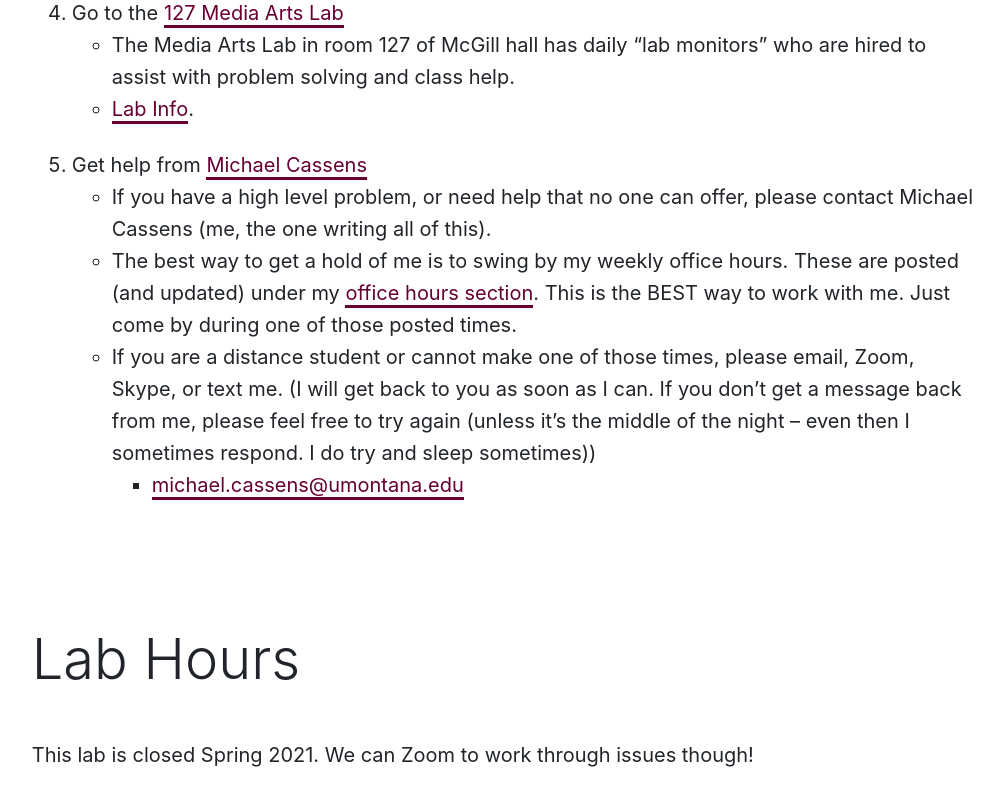
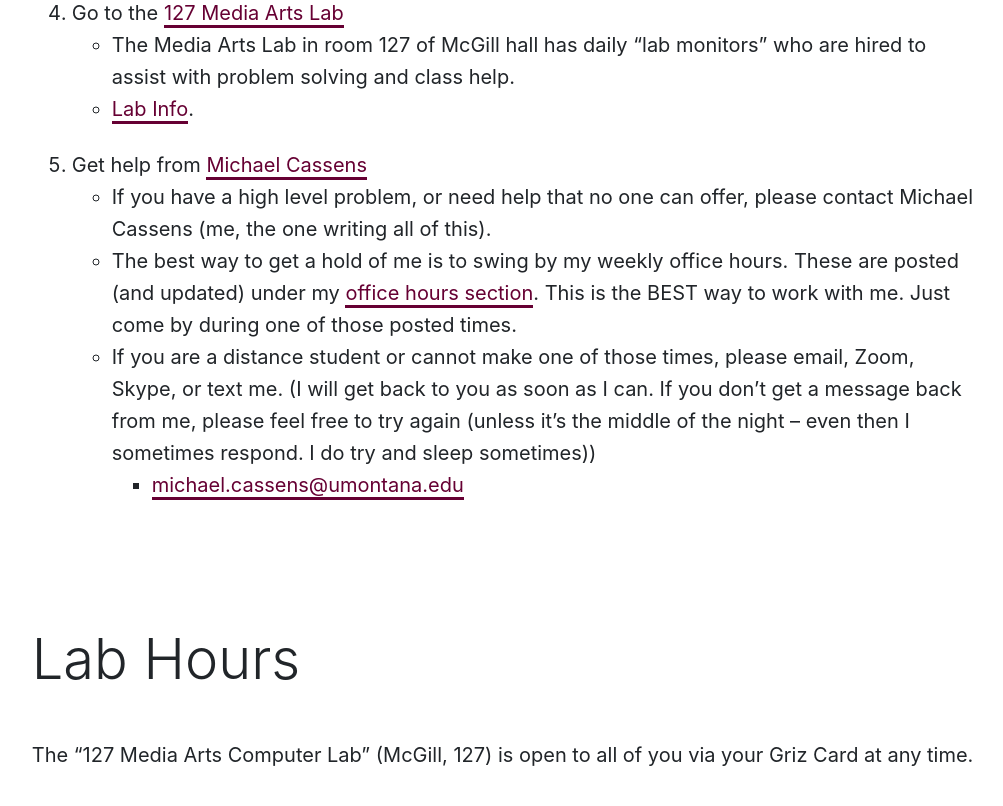
Before and after one commit to Montana-Media-Arts/441-web-tech-Spring2022-course, a Jekyll site: the page built from modules/help/_posts/2017-01-01-help.md, in a window 1280 px wide and 900 px high, scrolled down 1403 px. Shown: the top 806 px of the window, without its empty margins (132-1135 px from the left). Built offline with Jekyll 4.4.1, drawn with Linux system fonts in a browser that asks for light colours; nearby versions of some CDN libraries; comment, search, counter and statistics services are not loaded; part of the change alters nothing that is shown.

Commit message:
Update links

```diff
--- a/modules/help/_posts/2017-01-01-help.md
+++ b/modules/help/_posts/2017-01-01-help.md
@@ -7,8 +7,8 @@ permalink: /:title/
 
 ## Help Quick Links
 
-- [Course Issues Forum](https://github.com/Montana-Media-Arts/441-WebTech-Spring2021/issues)
-- [Course Discord](https://discord.gg/jCcZ9mNN)
+- [Course Issues Forum](https://github.com/Montana-Media-Arts/441-WebTech-Spring2022/issues)
+- [Course Discord](https://discord.gg/dVQrKNHCmC)
 - [127, Media Arts Lab Hours](#lab-hours)
 - [Email the TA, TBA](mailto:michael.cassens@umontana.edu?subject=441%20Question)
 - [Email Michael Cassens](mailto:michael.cassnes@umontana.edu?subject=441%20Question)
@@ -18,9 +18,9 @@ permalink: /:title/
 Do the following to get help with problems.
 
 1. Google the problem.
-2. Post a message to the [Course Discord](https://discord.gg/jCcZ9mNN)
+2. Post a message to the [Course Discord](https://discord.gg/dVQrKNHCmC)
     - Discord is like a massive chat where everyone can talk to one another in real time and help each other out with issues or just chat.
-3. Post to the [course issues forum](https://github.com/Montana-Media-Arts/441-WebTech-Spring2021/issues).
+3. Post to the [course issues forum](https://github.com/Montana-Media-Arts/441-WebTech-Spring2022/issues).
     - The advantage to the GitHub issues forum is its advanced system for including formatted code. This will help with problem solving.
 4. Go to the [127 Media Arts Lab](#lab-hours)
     - The Media Arts Lab in room 127 of McGill hall has daily "lab monitors" who are hired to assist with problem solving and class help.
@@ -35,6 +35,6 @@ Do the following to get help with problems.
 
 
 ## Lab Hours
-This lab is closed Spring 2021.  We can Zoom to work through issues though!
-<!--
-The "127 Media Arts Computer Lab" (McGill, 127) is open to all of you via your Griz Card at any time.-->
+
+
+The "127 Media Arts Computer Lab" (McGill, 127) is open to all of you via your Griz Card at any time.
```
